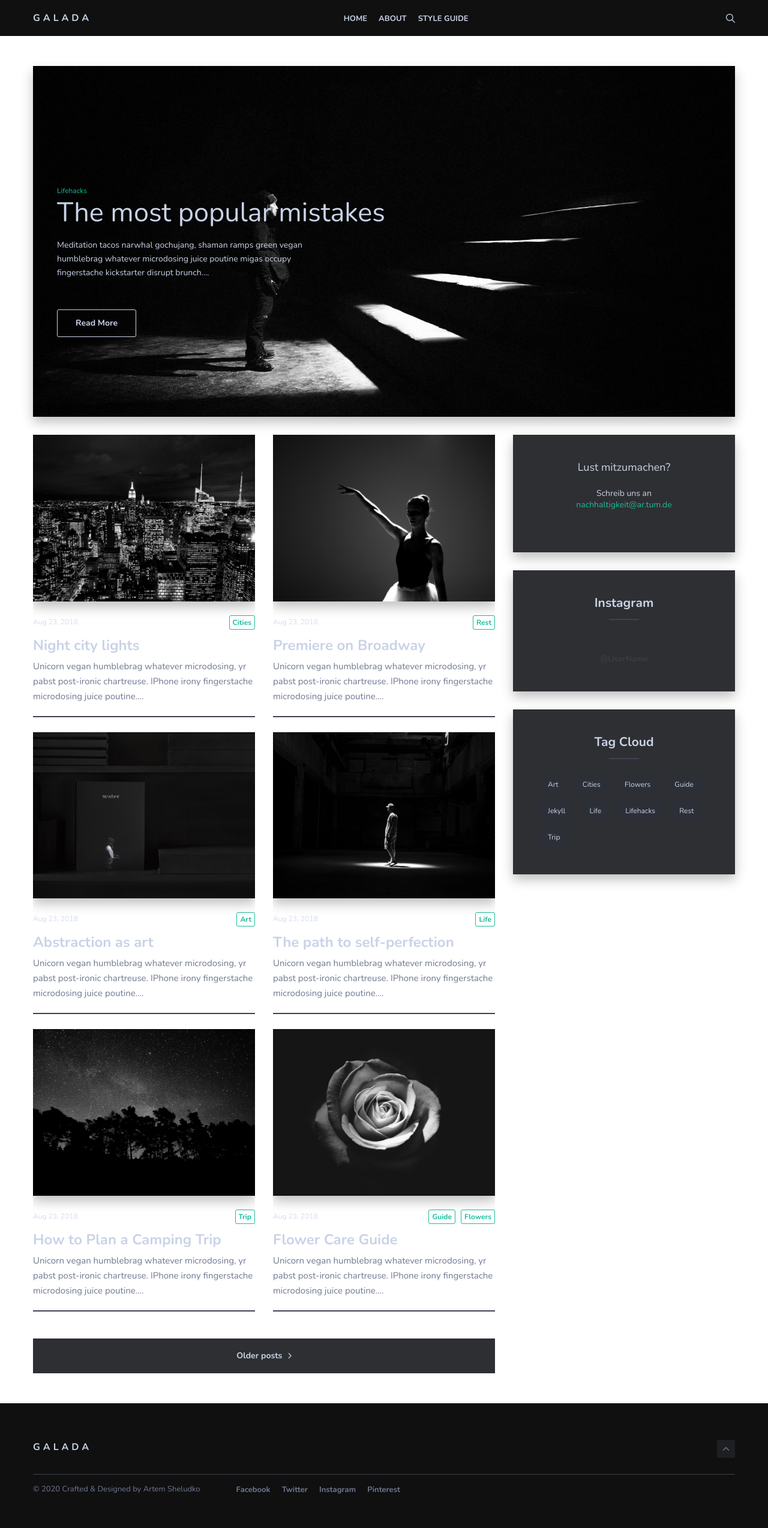
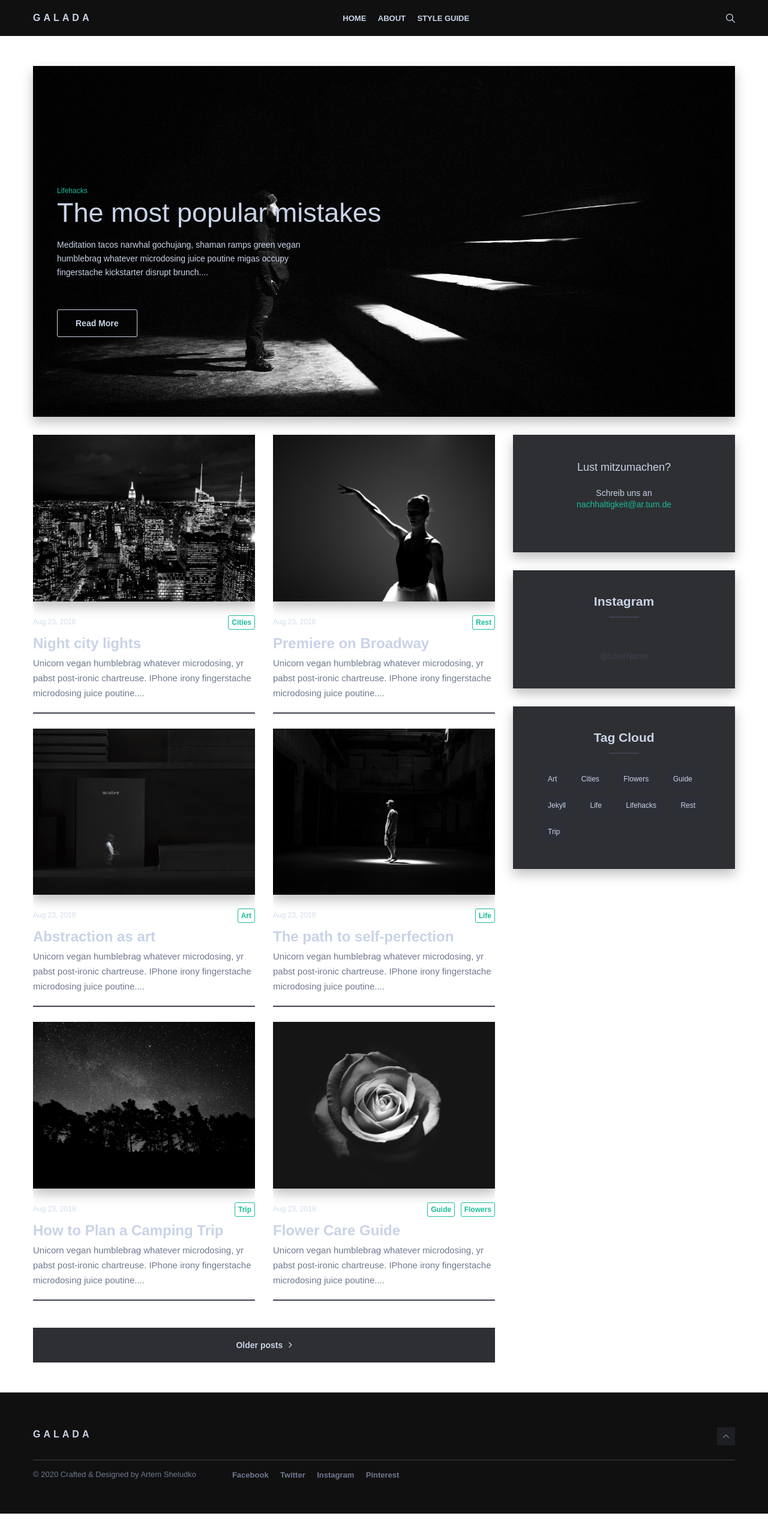
Before and after one commit to hingstarne/artumnachhaltigkeit, a Jekyll site: the page built from index.html, in a window 1280 px wide. Shown: the whole page at 60% size. Built offline with Jekyll 4.4.1, drawn with Linux system fonts in a browser that asks for light colours; nearby versions of some CDN libraries; some web fonts are replaced; the list of posts is cut into pages by our own code; after the commit the page ends 2524 px from its top, so only the background shows below that.

Commit message:
change head font

```diff
--- a/_includes/head.html
+++ b/_includes/head.html
@@ -10,7 +10,7 @@
   <link rel="alternate" type="application/rss+xml" title="{{ site.title | escape }}" href="{{ "/feed.xml" | relative_url }}">
 
   <!-- Google Font -->
-  <link href="https://fonts.googleapis.com/css?family=Nunito:400,700" rel="stylesheet">
+  <link href="https://fonts.google.com/specimen/Cutive+Mono?query=cutive#standard-styles" rel="stylesheet">
   <!-- Ionicons -->
   <link href="https://unpkg.com/ionicons@4.2.2/dist/css/ionicons.min.css" rel="stylesheet">
 
```
